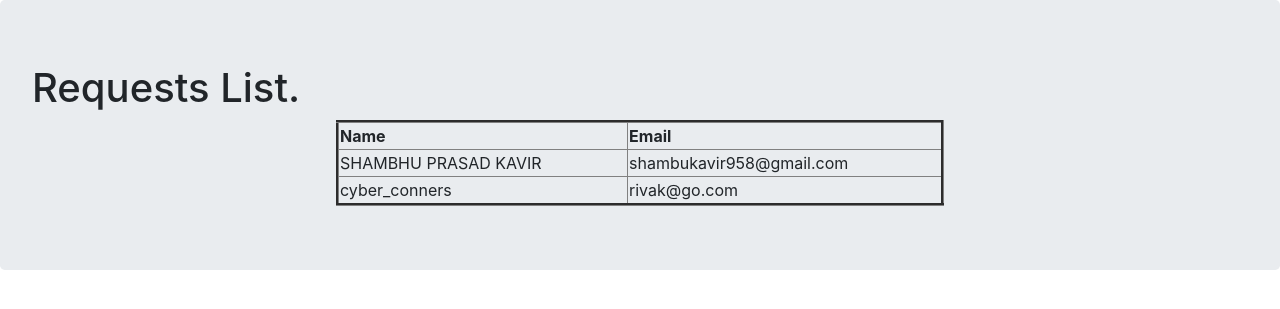
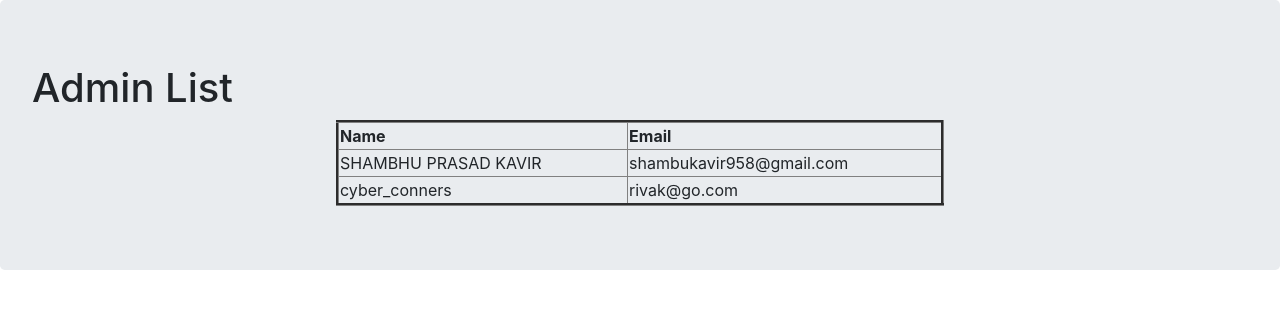
Before and after one commit to Taha-Adeel/setmas, a Flask app: page /admin_list in a window 1280 px wide. Shown: the part 56-365 px from the top of the page. Run offline with Flask 3, Linux system fonts and the light colour scheme; some libraries are stand-ins or nearby versions.

Commit message:
modified html files

```diff
--- a/src/backend/templates/admin_list.html
+++ b/src/backend/templates/admin_list.html
@@ -1,7 +1,7 @@
 {% extends "base.html" %}
 {% block content %}
 <div class="jumbotron">
-  <h1>Requests List.</h1>
+  <h1>Admin List</h1>
   <table border="3" height="50%" width="50%" align="center"
   style="border-spacing: 10px 0;">
     <thead>
--- a/src/backend/templates/booking_request.html
+++ b/src/backend/templates/booking_request.html
@@ -1,7 +1,7 @@
 {% extends "base.html" %}
 {% block content %}
 <div class="jumbotron">
-
+<h1>Request Form</h1>
 
     {% for mess in get_flashed_messages()  %}
       <div class="alert alert-warning alert-dismissible fade show" role="alert">
--- a/src/backend/templates/request_list.html
+++ b/src/backend/templates/request_list.html
@@ -1,7 +1,7 @@
 {% extends "base.html" %}
 {% block content %}
 <div class="jumbotron">
-  <h1>Requests List.</h1>
+  <h1>Requests List</h1>
   <table border="3" height="50%" width="50%" align="center"
   style="border-spacing: 10px 0;">
     <thead>
```
Also changed, not shown: src/backend/data.sqlite.
